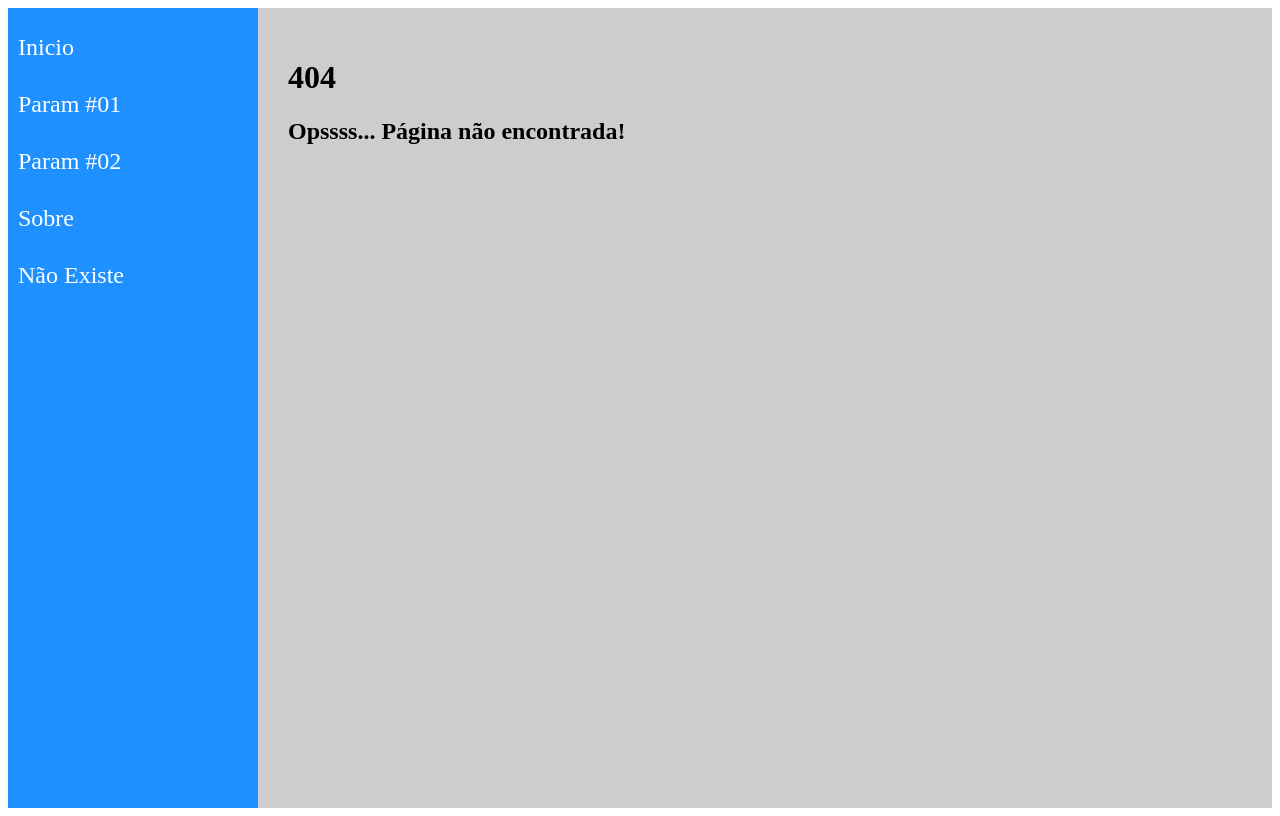
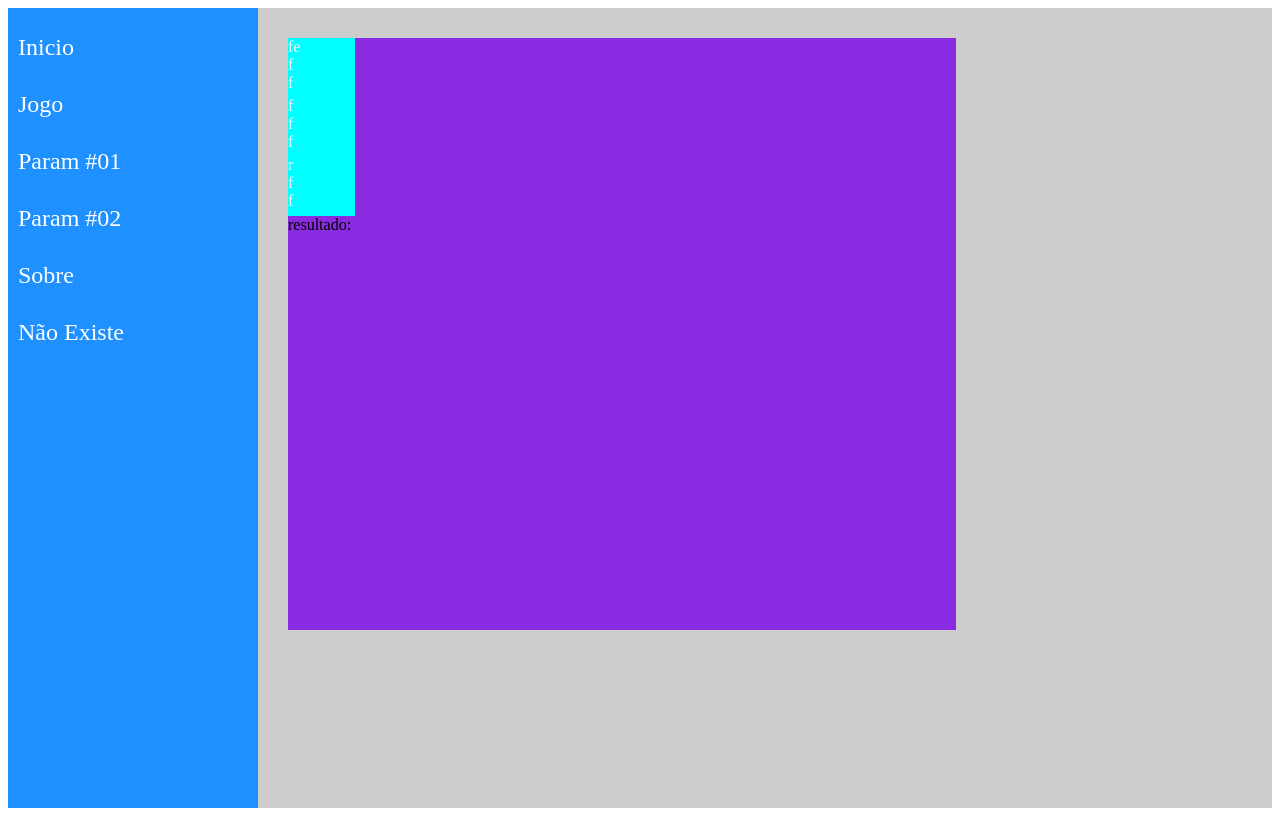
Before and after one commit to Alexandrodasilva/navegacao, a React (Create React App) app: page /jogo in a window 1280 px wide. Before the commit this address had no page. Built offline with nearby package versions, Linux system fonts and the light colour scheme.

Commit message:
criei componentes para fazer um jogo da velha

```diff
--- a/src/componets/layout/Content.jsx
+++ b/src/componets/layout/Content.jsx
@@ -4,12 +4,14 @@ import About from '../../views/exemples/About';
 import Home from '../../views/exemples/Home';
 import NotFound from "../../views/exemples/NotFound";
 import Param from "../../views/exemples/Param";
+import Jogo from "../../views/exemples/Jogo";
 import './Content.css'
 function Content(props){
     return(
         <main className="Content" >
                 <Routes>
                     <Route path="/about" element={<About />} />
+                    <Route path="/jogo" element={<Jogo/>} ></Route>
                     <Route path="/param/:id" element={<Param />} />
                     <Route path="/" exact element={<Home />} />
                     <Route path="*" exact element={<NotFound />} />
--- a/src/componets/layout/Menu.css
+++ b/src/componets/layout/Menu.css
@@ -13,6 +13,7 @@
 
 .Menu li{
     display: flex;
+    width: 250px;
 }
 
 .Menu li a {
--- a/src/componets/layout/Menu.jsx
+++ b/src/componets/layout/Menu.jsx
@@ -8,6 +8,9 @@ function Menu(props){
                 <ul>
                     <li>
                         <Link to="/">Inicio</Link>
+                    </li>
+                    <li>
+                        <Link to="/jogo">Jogo</Link>
                     </li>
                     <li>
                         <Link to="/param/123">Param #01</Link>
--- a/src/views/exemples/Home.jsx
+++ b/src/views/exemples/Home.jsx
@@ -4,7 +4,7 @@ function Home(props){
     return(
         <main className="Home" >
                 <h1>Inicio</h1>
-                <h2>Bem vindo</h2>
+                <h2>Olá, Seja Bem vindo</h2>
         </main>
     )
 }
--- /dev/null
+++ b/src/views/exemples/Jogo.css
@@ -0,0 +1,13 @@
+.Jogo{
+    width: 70%;
+    height: 80%;
+    background-color: blueviolet;
+}
+
+.linha{
+    width: 10%;
+    height: 10%;
+    border: 2px;
+    background-color: aqua;
+    color: aliceblue;
+}
--- /dev/null
+++ b/src/views/exemples/Jogo.jsx
@@ -0,0 +1,26 @@
+import React from "react";
+import './Jogo.css'
+function Jogo(props){
+    return(
+        <div className="Jogo">
+            <div className="linha">
+                <div className="casa" id="casa1">fe</div>
+                <div className="casa" id="casa2">f</div>
+                <div className="casa" id="casa3">f</div>
+            </div>
+            <div className="linha">
+                <div className="casa" id="casa4">f</div>
+                <div className="casa" id="casa5">f</div>
+                <div className="casa" id="casa6">f</div>
+            </div>
+            <div className="linha">
+                <div className="casa" id="casa7">r</div>
+                <div className="casa" id="casa8">f</div>
+                <div className="casa" id="casa9">f</div>
+            </div>
+            <div>resultado:</div>
+        </div>
+    )
+}
+
+export default Jogo;
```
